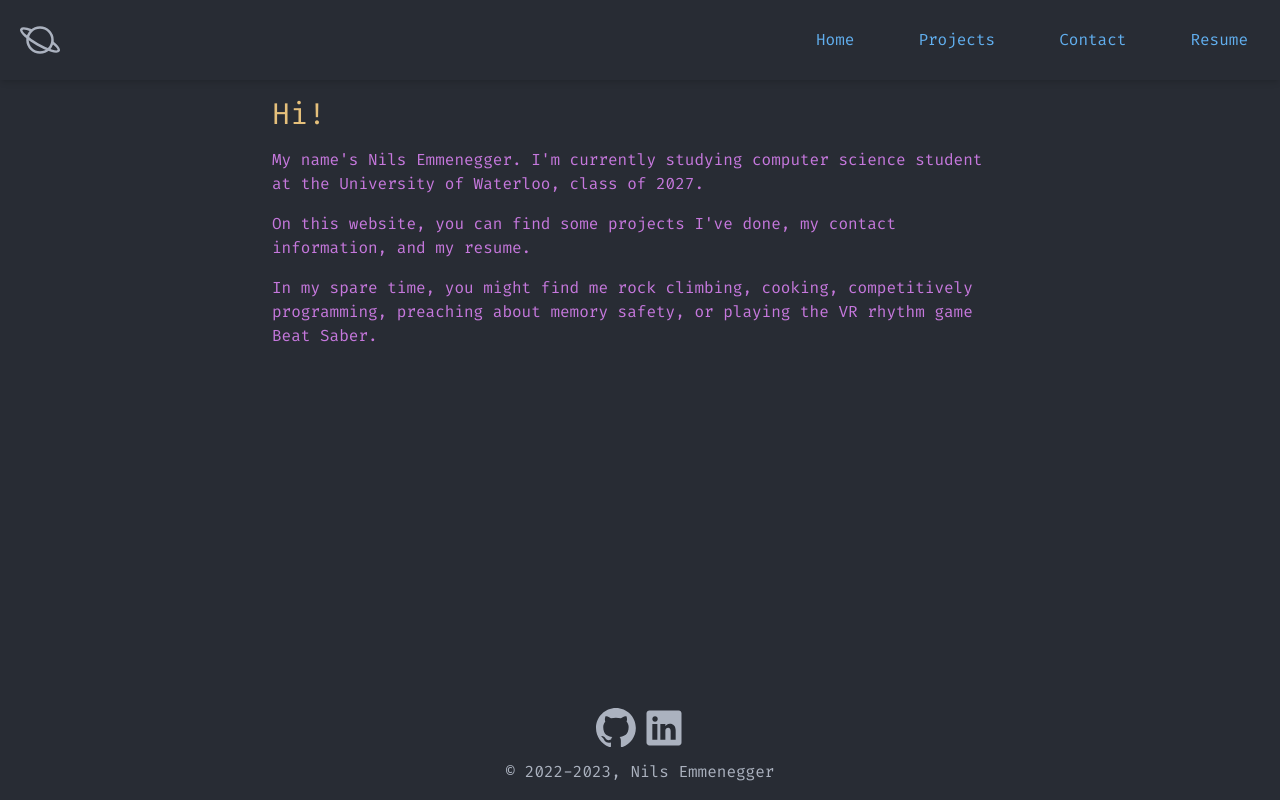
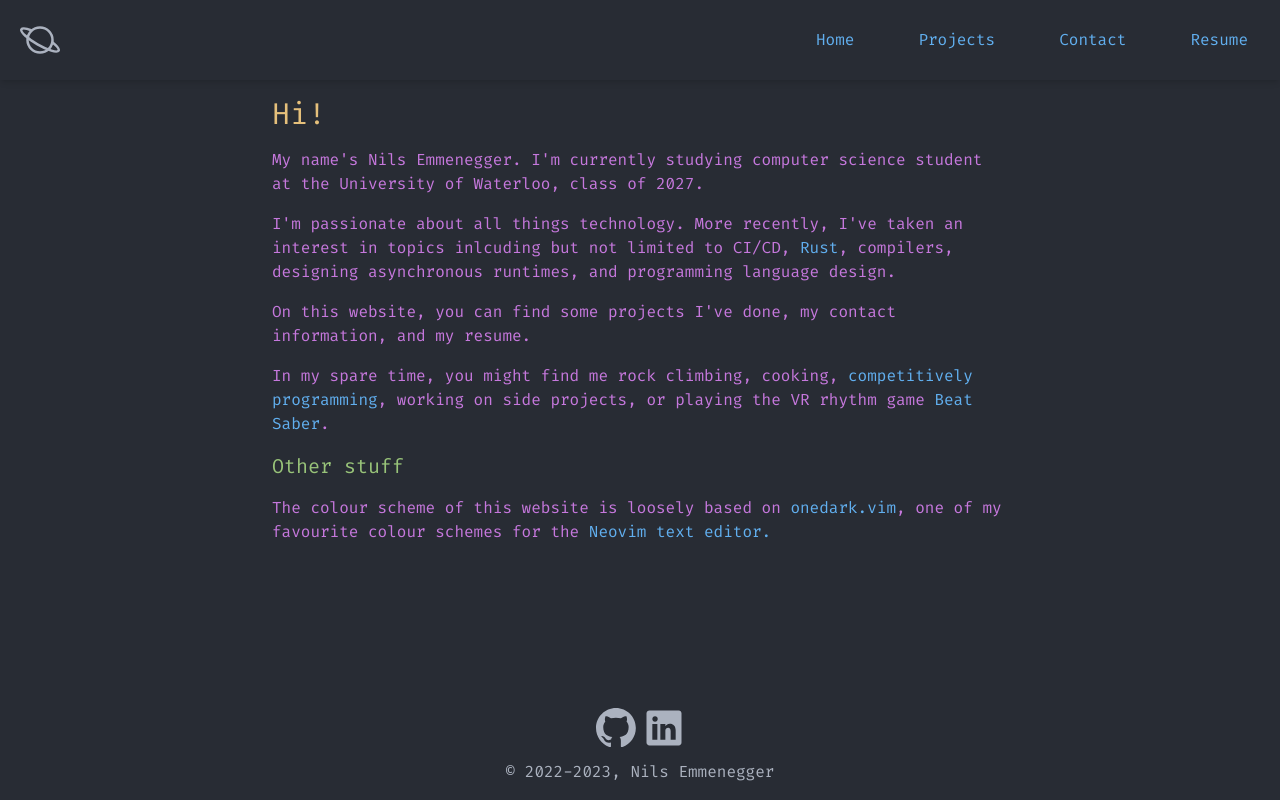
Before and after one commit to nils-emmenegger/nils-emmenegger.github.io, a Next.js app: page / in a window 1280 px wide. Built offline with nearby package versions, Linux system fonts and the light colour scheme.

Commit message:
Work on home page

```diff
--- a/app/page.tsx
+++ b/app/page.tsx
@@ -7,15 +7,70 @@ export default function Home() {
         science student at the University of Waterloo, class of 2027.
       </p>
 
-      <p className="text-base text-onedark-magenta mb-4">
+      <p className="mb-4 text-base text-onedark-magenta">
+        I&apos;m passionate about all things technology. More recently,
+        I&apos;ve taken an interest in topics inlcuding but not limited to
+        CI/CD,&nbsp;
+        <a
+          href="https://www.rust-lang.org/"
+          className="text-onedark-blue"
+          target="_blank"
+          rel="noopener noreferrer"
+        >
+          Rust
+        </a>
+        , compilers, designing asynchronous runtimes, and programming language
+        design.
+      </p>
+
+      <p className="mb-4 text-base text-onedark-magenta">
         On this website, you can find some projects I&apos;ve done, my contact
         information, and my resume.
       </p>
 
+      <p className="mb-4 text-base text-onedark-magenta">
+        In my spare time, you might find me rock climbing, cooking,&nbsp;
+        <a
+          href="https://dmoj.ca/user/Nils_Emmenegger"
+          className="text-onedark-blue"
+          target="_blank"
+          rel="noopener noreferrer"
+        >
+          competitively programming
+        </a>
+        , working on side projects, or playing the VR rhythm game{" "}
+        <a
+          href="https://beatsaber.com/"
+          className="text-onedark-blue"
+          target="_blank"
+          rel="noopener noreferrer"
+        >
+          Beat Saber
+        </a>
+        .
+      </p>
+
+      <h2 className="mb-4 text-onedark-green text-xl">Other stuff</h2>
+
       <p className="text-base text-onedark-magenta">
-        In my spare time, you might find me rock climbing, cooking,
-        competitively programming, preaching about memory safety, or playing the
-        VR rhythm game Beat Saber.
+        The colour scheme of this website is loosely based on&nbsp;
+        <a
+          href="https://github.com/joshdick/onedark.vim"
+          className="text-onedark-blue"
+          target="_blank"
+          rel="noopener noreferrer"
+        >
+          onedark.vim
+        </a>
+        , one of my favourite colour schemes for the&nbsp;
+        <a
+          href="https://neovim.io/"
+          className="text-onedark-blue"
+          target="_blank"
+          rel="noopener noreferrer"
+        >
+          Neovim text editor.
+        </a>
       </p>
     </div>
   );
```
